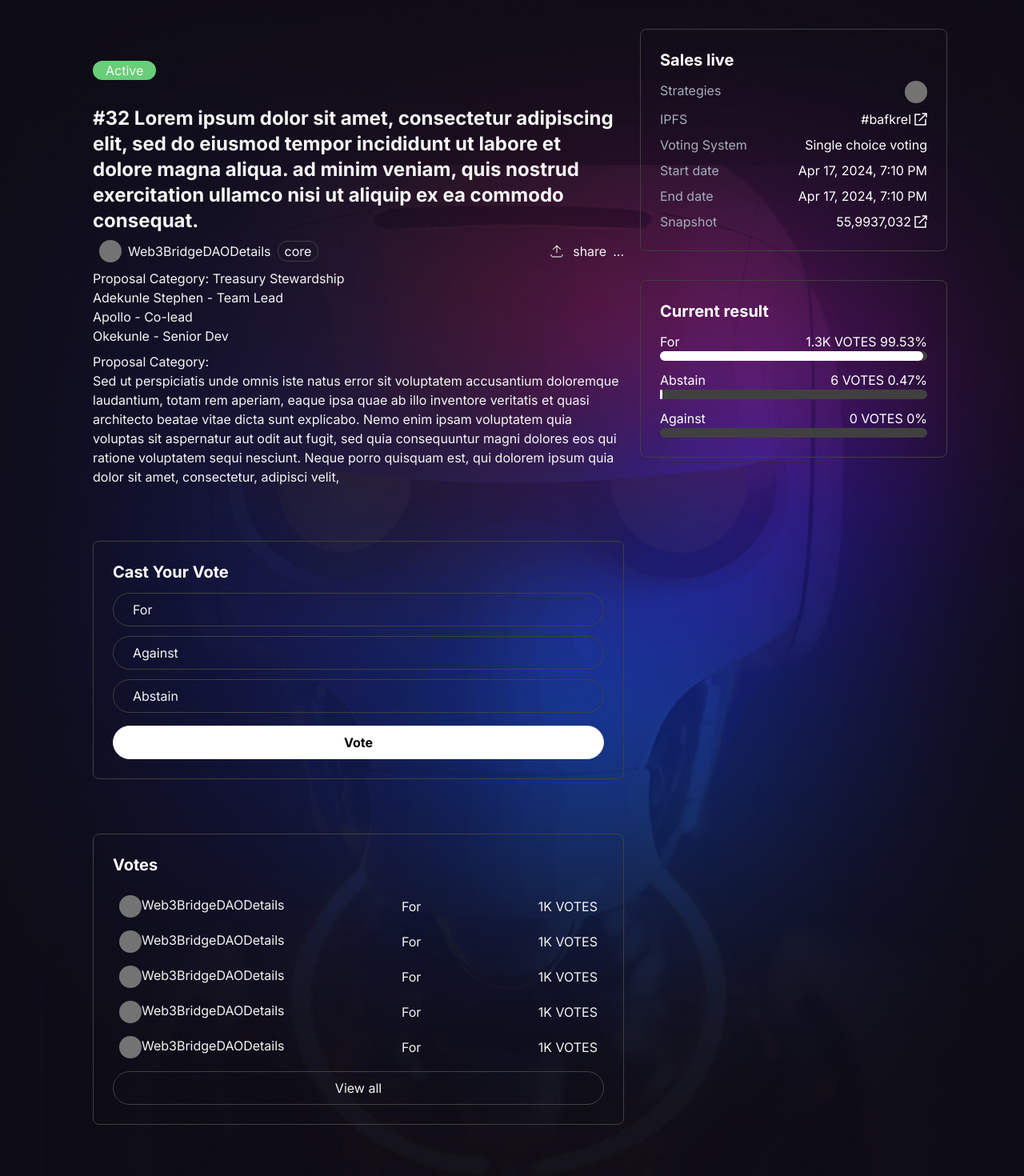
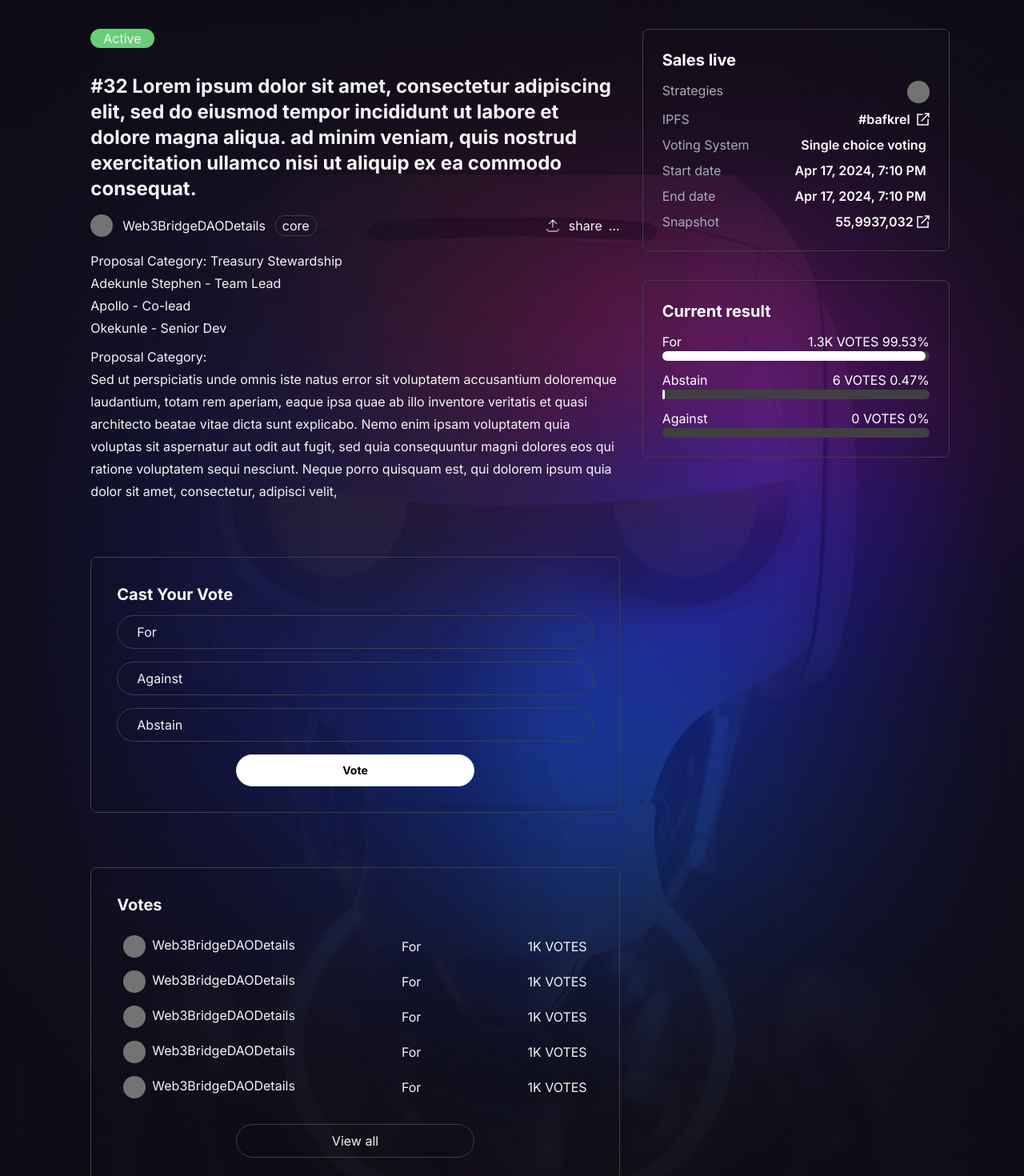
Before and after one commit to markkinat/markkinat_frontend, a Next.js app: page /DAO/DAO-details in a window 1280 px wide. Shown: the part 100-1570 px from the top of the page at 80% size. Built offline with nearby package versions, Linux system fonts and the light colour scheme.

Commit message:
FIX : UI update on the merged DAO page

```diff
--- a/app/DAO/Create/page.tsx
+++ b/app/DAO/Create/page.tsx
@@ -1,32 +1,37 @@
+"use client"
+import { useTheme } from "@/app/context/ThemeProvider";
+
 const CreateProposal = () => {
+  const { theme } = useTheme();
+
   return (
     <>
-      <div className="container mt-24">
-        <div className="p-10 flex justify-between">
-          <div>
-            <form className="gap-6 text-white w-[300%]">
+      <div className="w-11/12 mt-24 mb-12">
+        <div className="py-10 flex justify-between">
+          <div className="w-full pr-5">
+            <form className="gap-6 text-white w-full]">
               <div className="flex flex-col">
-                <label className="text-xl">
+                <label className={`${theme ==='dark'? "" : "text-black"} text-xl`}>
                   Title <span className="text-red-400">*</span>
                 </label>
                 <input
                   type="text"
-                  className="input border-0 outline-none w-full placeholder:text-neutral-500 rounded-3xl"
+                  className="input border border-nft-black-2 outline-none w-full placeholder:text-neutral-500 bg-[#0e0c15]/90 rounded-3xl"
                   placeholder=""
                 />
               </div>
               <div className="flex flex-col mt-4">
-                <label className="text-xl">Description (optional)</label>
+                <label className={`${theme ==='dark'? "" : "text-black"} text-xl`}>Description <span className="text-red-400">*</span></label>
                 <input
                   type="text"
-                  className="input border-0 outline-none w-full placeholder:text-neutral-500 rounded-3xl"
+                  className="input border-nft-black-2 bg-[#0e0c15]/90 outline-none w-full placeholder:text-neutral-500 rounded-3xl"
                   placeholder=""
                 />
               </div>
               <div className="flex flex-col mt-4">
-                <label className="text-xl">Discussion (optional)</label>
+                <label className={`${theme ==='dark'? "" : "text-black"} text-xl`}>Discussion <span className="text-red-400">*</span></label>
                 <textarea
-                  className="input border-[0.5px] w-full placeholder:text-neutral-500 rounded-3xl p-3 h-56"
+                  className="input border-nft-black-2 bg-[#0e0c15]/90 w-full placeholder:text-neutral-500 rounded-3xl p-3 h-56"
                   placeholder=""
                 />
                 {/* <ErrorHandler
@@ -37,12 +42,12 @@ const CreateProposal = () => {
             </form>
           </div>
 
-          <div>
-            <div className="gap-2 p-6 border-[0.5px] border-neutral-700 w-96 rounded-lg text-center">
-              <button className="border-[0.5px] rounded-full px-24 py-2">
+          <div className="py-2 pl-2">
+            <div className="gap-9 flex flex-col p-6 border-[0.5px] border-neutral-700 w-96 rounded-lg text-center">
+              <button className="border-[0.5px] rounded-full py-2">
                 Preview
               </button>
-              <button className="bg-white rounded-full px-24 py-2 text-black mt-5 font-bold">
+              <button className="bg-white rounded-full py-2 text-black font-bold">
                 Submit
               </button>
             </div>
--- a/app/DAO/DAO-details/page.tsx
+++ b/app/DAO/DAO-details/page.tsx
@@ -1,9 +1,15 @@
+"use client"
+import { useTheme } from "@/app/context/ThemeProvider";
+import { Button } from "@/components/ui/button";
+
 const DAODetails = () => {
+    const { theme } = useTheme();
+
   return (
     <>
-      <div className="container mt-24">
+      <div className="w-11/12 mt-24 mb-12 m-auto">
         <div className="p-10 flex">
-          <div className="flex flex-col gap-8 my-5 p-5 text-neutral-100">
+          <div className="flex flex-col gap-8 px-5 text-neutral-100">
             <div className="flex gap-2 items-center">
               <div className="flex items-center">
                 <div className="mr-">
@@ -12,7 +18,7 @@ const DAODetails = () => {
               </div>
             </div>
             <div>
-              <h3 className="text-2xl font-bold">
+              <h3 className={`${theme ==='dark'? "" : "text-black"} text-2xl font-bold`}>
                 #32 Lorem ipsum dolor sit amet, consectetur adipiscing elit, sed
                 do eiusmod tempor incididunt ut labore et dolore magna aliqua.
                 ad minim veniam, quis nostrud exercitation ullamco nisi ut
@@ -20,10 +26,10 @@ const DAODetails = () => {
               </h3>
 
               <div className="flex items-center justify-between">
-                <div className="flex gap-2 p-2 items-center">
+                <div className="flex gap-3 py-4 items-center">
                   <div className="w-7 h-7 rounded-full bg-neutral-500"></div>
-                  <p>Web3BridgeDAODetails</p>
-                  <p className="border-[0.5px] border-neutral-700 rounded-xl px-2">
+                  <p className={theme ==='dark'? "" : "text-black"}>Web3BridgeDAODetails</p>
+                  <p className={`${theme ==='dark'? "" : "text-black"} border-[0.5px] border-neutral-700 rounded-xl px-2`}>
                     core
                   </p>
                 </div>
@@ -37,18 +43,19 @@ const DAODetails = () => {
                   >
                     <path
                       d="M12 5L11.6464 4.64645L12 4.29289L12.3536 4.64645L12 5ZM12.5 14C12.5 14.2761 12.2761 14.5 12 14.5C11.7239 14.5 11.5 14.2761 11.5 14L12.5 14ZM6.64645 9.64645L11.6464 4.64645L12.3536 5.35355L7.35355 10.3536L6.64645 9.64645ZM12.3536 4.64645L17.3536 9.64645L16.6464 10.3536L11.6464 5.35355L12.3536 4.64645ZM12.5 5L12.5 14L11.5 14L11.5 5L12.5 5Z"
-                      fill="#FFFFFF"
+                      fill={theme ==='dark'? "#FFFFFF" : "#000000"}
                     />
                     <path
                       d="M5 16L5 17C5 18.1046 5.89543 19 7 19L17 19C18.1046 19 19 18.1046 19 17V16"
-                      stroke="#FFFFFF"
+                      stroke={theme ==='dark'? "#FFFFFF" : "#000000"}
                     />
                   </svg>
 
-                  <h3 className="px-2">share</h3>
-                  <h3>...</h3>
+                  <h3 className={`${theme ==='dark'? "" : "text-black"} px-2`}>share</h3>
+                  <h3 className={theme ==='dark'? "" : "text-black"}>...</h3>
                 </div>
               </div>
+              <div className={`${theme ==='dark'? "" : "text-black"} leading-7`}>
               <h3 className="">Proposal Category: Treasury Stewardship</h3>
               <h3 className="">Adekunle Stephen - Team Lead</h3>
               <h3 className="">Apollo - Co-lead</h3>
@@ -63,43 +70,44 @@ const DAODetails = () => {
                 voluptatem sequi nesciunt. Neque porro quisquam est, qui dolorem
                 ipsum quia dolor sit amet, consectetur, adipisci velit,
               </p>
+              </div>
             </div>
 
-            <div className="gap-2 p-6 border-[0.5px] border-neutral-700 rounded-lg mt-9">
-              <div className="flex">
-                <h3 className="text-white font-bold text-xl">Cast Your Vote</h3>
+            <div className={`${theme ==='dark'? "" : "text-black"} gap-3 p-8 border-[0.5px] border-neutral-700 rounded-lg mt-9`}>
+              <div className="">
+                <h3 className="font-bold text-xl">Cast Your Vote</h3>
               </div>
               <div className="mt-3">
                 <div className="w-full p-2 rounded-3xl border-[0.5px] border-neutral-700 px-6">
                   For
                 </div>
               </div>
-              <div className="mt-3">
+              <div className="mt-4">
                 <div className="w-full p-2 rounded-3xl border-[0.5px] border-neutral-700 px-6">
                   Against
                 </div>
               </div>
-              <div className="mt-3">
+              <div className="mt-4">
                 <div className="w-full p-2 rounded-3xl border-[0.5px] border-neutral-700 px-6">
                   Abstain
                 </div>
               </div>
-              <div className="mt-4">
-                <button className="w-full p-2 rounded-3xl border-[0.5px] bg-white text-black font-bold">
+              <div className="mt-4 flexCenter">
+                <Button className={`w-1/2 p-2 rounded-3xl border-[0.5px] ${theme==="dark"? "bg-white text-black": ""} font-bold`}>
                   Vote
-                </button>
+                </Button>
               </div>
             </div>
 
-            <div className="gap-2 p-6 border-[0.5px] border-neutral-700 rounded-lg mt-9">
-              <div className="flex">
-                <h3 className="text-white font-bold text-xl">Votes</h3>
+            <div className={`${theme ==='dark'? "" : "text-black"} gap-3 p-8 border-[0.5px] border-neutral-700 rounded-lg mt-9`}>
+              <div>
+                <h3 className="font-bold text-xl">Votes</h3>
               </div>
               <div className="mt-3"></div>
               <div className="mt-4">
                 <div className="flex gap-2 p-2 items-center justify-between">
-                  <div className="flex">
-                    <div className="w-7 h-7 rounded-full bg-neutral-500 gap-2"></div>
+                  <div className="flex gap-2">
+                    <div className="w-7 h-7 rounded-full bg-neutral-500"></div>
                     <p>Web3BridgeDAODetails</p>
                   </div>
                   <div>
@@ -110,8 +118,8 @@ const DAODetails = () => {
                   </div>
                 </div>
                 <div className="flex gap-2 p-2 items-center justify-between">
-                  <div className="flex">
-                    <div className="w-7 h-7 rounded-full bg-neutral-500 gap-2"></div>
+                  <div className="flex gap-2">
+                    <div className="w-7 h-7 rounded-full bg-neutral-500"></div>
                     <p>Web3BridgeDAODetails</p>
                   </div>
                   <div>
@@ -122,8 +130,8 @@ const DAODetails = () => {
                   </div>
                 </div>
                 <div className="flex gap-2 p-2 items-center justify-between">
-                  <div className="flex">
-                    <div className="w-7 h-7 rounded-full bg-neutral-500 gap-2"></div>
+                  <div className="flex gap-2">
+                    <div className="w-7 h-7 rounded-full bg-neutral-500"></div>
                     <p>Web3BridgeDAODetails</p>
                   </div>
                   <div>
@@ -134,8 +142,8 @@ const DAODetails = () => {
                   </div>
                 </div>
                 <div className="flex gap-2 p-2 items-center justify-between">
-                  <div className="flex">
-                    <div className="w-7 h-7 rounded-full bg-neutral-500 gap-2"></div>
+                  <div className="flex gap-2">
+                    <div className="w-7 h-7 rounded-full bg-neutral-500"></div>
                     <p>Web3BridgeDAODetails</p>
                   </div>
                   <div>
@@ -146,8 +154,8 @@ const DAODetails = () => {
                   </div>
                 </div>
                 <div className="flex gap-2 p-2 items-center justify-between">
-                  <div className="flex">
-                    <div className="w-7 h-7 rounded-full bg-neutral-500 gap-2"></div>
+                  <div className="flex gap-2">
+                    <div className="w-7 h-7 rounded-full bg-neutral-500"></div>
                     <p>Web3BridgeDAODetails</p>
                   </div>
                   <div>
@@ -158,17 +166,20 @@ const DAODetails = () => {
                   </div>
                 </div>
 
-                <div className="w-full p-2 rounded-3xl border-[0.5px] border-neutral-700 text-center mt-2">
-                  View all
+                <div className="mt-4 flexCenter">
+                  <div className="w-1/2 p-2 rounded-3xl border-[0.5px] border-neutral-700 text-center mt-2">
+                    View all
+                  </div>
                 </div>
+
               </div>
             </div>
           </div>
 
-          <div>
+          <div className="ml-2">
             <div className="gap-2 p-6 border-[0.5px] border-neutral-700 w-96 rounded-lg">
               <div className="flex">
-                <h3 className="text-white font-bold text-xl">Sales live</h3>
+                <h3 className={`${theme==='dark'? "text-white":""} font-bold text-xl`}>Sales live</h3>
               </div>
               <div className="flex justify-between mt-3">
                 <h3>Strategies</h3>
@@ -176,8 +187,8 @@ const DAODetails = () => {
               </div>
               <div className="flex justify-between mt-2">
                 <h3>IPFS</h3>
-                <div className="flex items-center">
-                  <h3 className="text-white font-semi-bold px-1">#bafkrel</h3>
+                <div className="flex items-center gap-1">
+                  <h3 className={`${theme==='dark'? "text-white":""} font-semibold px-1`}>#bafkrel</h3>
 
                   <svg
                     width="16"
@@ -188,38 +199,38 @@ const DAODetails = () => {
                   >
                     <path
                       d="M14 7.77778V15H1V2H7.5"
-                      stroke="white"
+                      stroke={theme==='dark'? "#fff":"#000"}
                       stroke-width="1.5"
                     />
                     <path
                       d="M15 1V0.25H15.75V1H15ZM6.53033 10.5303C6.23744 10.8232 5.76256 10.8232 5.46967 10.5303C5.17678 10.2374 5.17678 9.76256 5.46967 9.46967L6.53033 10.5303ZM14.25 5.64286V1H15.75V5.64286H14.25ZM15 1.75H9.64286V0.25H15V1.75ZM15.5303 1.53033L6.53033 10.5303L5.46967 9.46967L14.4697 0.46967L15.5303 1.53033Z"
-                      fill="white"
+                      fill={theme==='dark'? "#fff":"#000"}
                     />
                   </svg>
                 </div>
               </div>
               <div className="flex justify-between mt-2">
                 <h3>Voting System</h3>
-                <h3 className="text-white font-semi-bold">
+                <h3 className={`${theme==='dark'? "text-white":""} font-semibold px-1`}>
                   Single choice voting
                 </h3>
               </div>
               <div className="flex justify-between mt-2">
                 <h3>Start date</h3>
-                <h3 className="text-white font-semi-bold">
+                <h3 className={`${theme==='dark'? "text-white":""} font-semibold px-1`}>
                   Apr 17, 2024, 7:10 PM
                 </h3>
               </div>
               <div className="flex justify-between mt-2">
                 <h3>End date</h3>
-                <h3 className="text-white font-semi-bold">
+                <h3 className={`${theme==='dark'? "text-white":""} font-semibold px-1`}>
                   Apr 17, 2024, 7:10 PM
                 </h3>
               </div>
               <div className="flex justify-between mt-2">
                 <h3>Snapshot</h3>
                 <div className="flex items-center">
-                  <h3 className="text-white font-semi-bold px-1">
+                  <h3 className={`${theme==='dark'? "text-white":""} font-semibold px-1`}>
                     55,9937,032
                   </h3>
 
@@ -232,25 +243,25 @@ const DAODetails = () => {
                   >
                     <path
                       d="M14 7.77778V15H1V2H7.5"
-                      stroke="white"
+                      stroke={theme==='dark'? "#fff":"#000"}
                       stroke-width="1.5"
                     />
                     <path
                       d="M15 1V0.25H15.75V1H15ZM6.53033 10.5303C6.23744 10.8232 5.76256 10.8232 5.46967 10.5303C5.17678 10.2374 5.17678 9.76256 5.46967 9.46967L6.53033 10.5303ZM14.25 5.64286V1H15.75V5.64286H14.25ZM15 1.75H9.64286V0.25H15V1.75ZM15.5303 1.53033L6.53033 10.5303L5.46967 9.46967L14.4697 0.46967L15.5303 1.53033Z"
-                      fill="white"
+                      fill={theme==='dark'? "#fff":"#000"}
                     />
                   </svg>
                 </div>
               </div>
             </div>
-            <div className="gap-2 p-6 border-[0.5px] border-neutral-700 w-96 rounded-lg mt-9">
+            <div className={`${theme==='dark'? "text-white":""} gap-2 p-6 border-[0.5px] border-neutral-700 w-96 rounded-lg mt-9`}>
               <div className="flex">
-                <h3 className="text-white font-bold text-xl">Current result</h3>
+                <h3 className="font-bold text-xl">Current result</h3>
               </div>
               <div className="mt-3">
                 <div className="flex justify-between">
-                  <h3 className="text-white">For</h3>
-                  <h3 className="text-white">1.3K VOTES 99.53%</h3>
+                  <h3 className="">For</h3>
+                  <h3 className="">1.3K VOTES 99.53%</h3>
                 </div>
                 <div className="w-full h-3 rounded-3xl bg-neutral-700">
                   <p className="w-[98.53%] h-3 bg-white rounded-3xl"></p>
@@ -258,8 +269,8 @@ const DAODetails = () => {
               </div>
               <div className="mt-3">
                 <div className="flex justify-between">
-                  <h3 className="text-white">Abstain</h3>
-                  <h3 className="text-white">6 VOTES 0.47%</h3>
+                  <h3 className="">Abstain</h3>
+                  <h3 className="">6 VOTES 0.47%</h3>
                 </div>
                 <div className="w-full h-3 rounded-3xl bg-neutral-700">
                   <p className="w-[1%] h-3 bg-white rounded-3xl"></p>
@@ -267,8 +278,8 @@ const DAODetails = () => {
               </div>
               <div className="mt-3">
                 <div className="flex justify-between">
-                  <h3 className="text-white">Against</h3>
-                  <h3 className="text-white">0 VOTES 0%</h3>
+                  <h3 className="">Against</h3>
+                  <h3 className="">0 VOTES 0%</h3>
                 </div>
                 <div className="w-full h-3 rounded-3xl bg-neutral-700">
                   {/* <p className="w-[98.53%] h-3 bg-white rounded-3xl"></p> */}
--- a/app/DAO/page.tsx
+++ b/app/DAO/page.tsx
@@ -1,11 +1,15 @@
 "use client";
 import { useRouter } from "next/navigation";
+import { useTheme } from "../context/ThemeProvider";
+import Link from "next/link";
 
 const DAO = () => {
+  const { theme } = useTheme()
   const router = useRouter();
+
   return (
     <>
-      <div role="tablist" className="tabs tabs-bordered container mt-24">
+      <div role="tablist" className="tabs tabs-bordered w-11/12 mt-24 mb-12">
         <input
           type="radio"
           name="my_tabs_1"
@@ -16,7 +20,7 @@ const DAO = () => {
         />
         <div role="tabpanel" className="tab-content p-10 flex ">
           <div className="flex justify-between items-center">
-            <div className="flex gap-2 text-gray-400 p-2 rounded-3xl bg-[#171919] w-56 justify-between">
+            <div className="flex gap-2 text-gray-400 p-2 rounded-3xl bg-[#0e0c15]/90 w-56 justify-between">
               <div className="flex">
                 <svg
                   xmlns="http://www.w3.org/2000/svg"
@@ -112,15 +116,15 @@ const DAO = () => {
                 </div>
               </div>
             </div>
-            <div onClick={() => router.push("/DAO/Create")}>
-              <a className="btn hidden lg:flex border-secondary rounded-2xl text-sm text-secondary">
+            <Link href={"/DAO/Create"}>
+              <button className={`btn hidden ${theme === 'dark'? "" :"hover:text-black"} lg:flex border-[#0F172A] rounded-2xl text-sm text-white bg-[#0e0c15]/90`}>
                 New Proposal
-              </a>
-            </div>
+              </button>
+            </Link>
           </div>
 
           <div
-            className="flex flex-col gap-8 my-5 bg-[#171919] rounded-2xl p-5 text-neutral-100"
+            className="flex flex-col gap-8 my-5 bg-[#0e0c15]/90 rounded-2xl p-5 text-neutral-100 cursor-pointer"
             onClick={() => router.push("/DAO/DAO-details")}
           >
             <div className="flex gap-2 items-center justify-between">
@@ -136,7 +140,7 @@ const DAO = () => {
                 </div>
               </div>
               <div className="mr-">
-                <p className="bg-[#68CE78] rounded-xl px-2">Active</p>
+                <p className="bg-[#68CE78] rounded-md px-2">Active</p>
               </div>
             </div>
             <div>
```
Also changed, not shown: components/shared/Header.tsx (+4 -6 lines).
